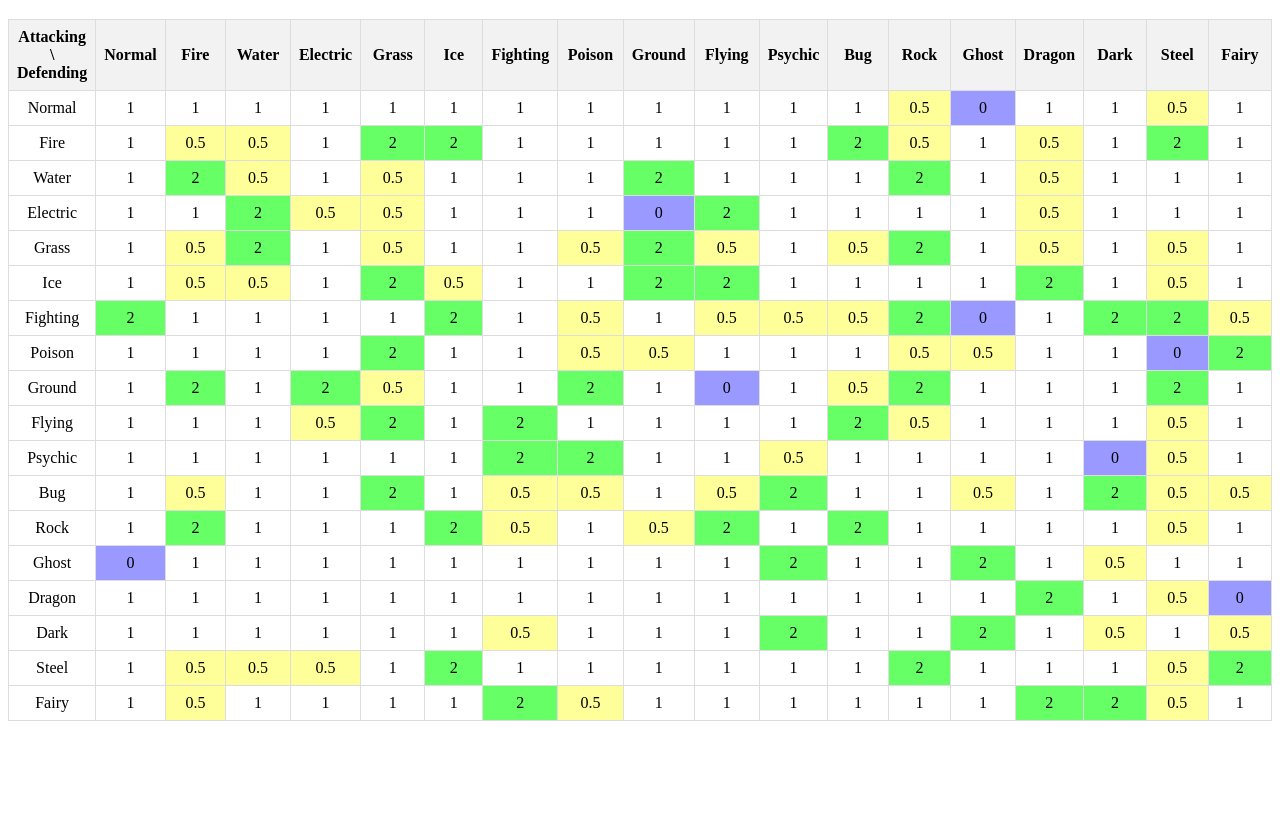
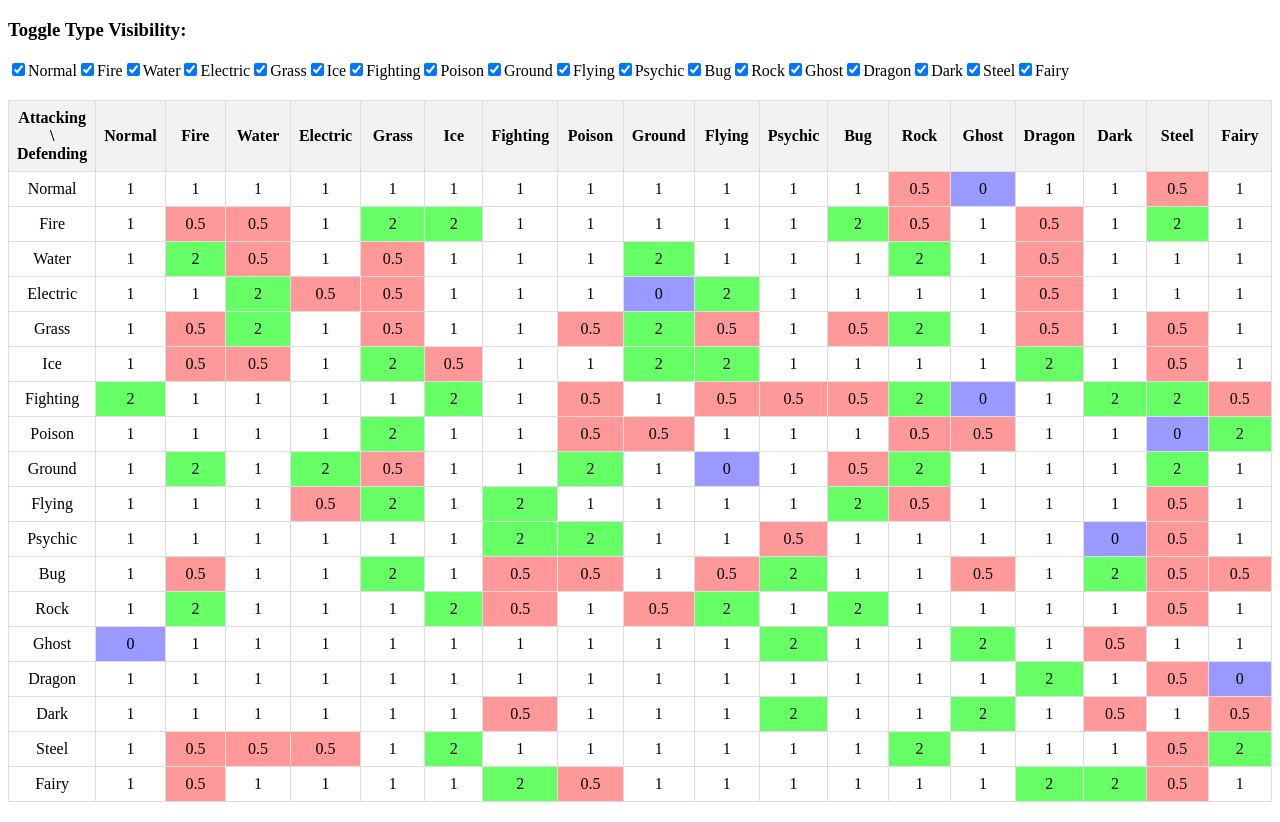
Before and after one commit to csillalukacs/csillalukacs.github.io, a plain HTML site: page pokemon.html in a window 1280 px wide. Shown: the part 61-883 px from the top of the page. Before the commit the page ends 802 px from the top, so only its background shows below. Drawn offline with Linux system fonts and the light colour scheme.

Commit message:
checkboxes to hide columns

```diff
--- a/pokemon.html
+++ b/pokemon.html
@@ -7,7 +7,6 @@
   <style>
     table {
       border-collapse: collapse;
-      width: 100%;
       margin: 20px 0;
     }
     th, td {
@@ -26,7 +25,7 @@
       background-color: #66ff66; /* Green for Super Effective */
     }
     td.not-very-effective {
-      background-color: #ffff99; /* Yellow for Not Very Effective */
+      background-color: #ff9999; /* Red for Not Very Effective */
     }
     td.immune {
       background-color: #9999ff; /* Blue for Immune */
@@ -40,7 +39,7 @@
       left: 0;
       right: 0;
       bottom: 0;
-      background-color: rgba(211, 211, 211, 0.5); /* Light gray with opacity */
+      background-color: rgba(255, 255, 0, 0.5); /* Yellow with opacity */
       display: none; /* Initially hidden */
     }
     tr.highlight td .highlight-overlay {
@@ -52,16 +51,26 @@
     tr.highlight td {
       position: relative; /* Ensure position is relative to show overlay */
     }
+    .checkbox-container {
+      margin-bottom: 10px;
+    }
   </style>
 </head>
 <body>
 
   <h1>Pokémon Type Weakness Table</h1>
 
+  <!-- Checkbox container -->
+  <div class="checkbox-container">
+    <h3>Toggle Type Visibility:</h3>
+    <div id="typeCheckboxes"></div>
+  </div>
+
   <table id="typeTable">
     <thead>
       <tr>
         <th>Attacking \ Defending</th>
+        <!-- Type columns will be generated here -->
       </tr>
     </thead>
     <tbody>
@@ -103,8 +112,24 @@
       return 1;
     }
 
+    // Populate the checkbox container and table headers
+    const checkboxContainer = document.getElementById('typeCheckboxes');
+    const theadRow = document.querySelector('#typeTable thead tr');
+
+    // Add checkboxes for toggling visibility of types
+    types.forEach(type => {
+      const label = document.createElement('label');
+      const checkbox = document.createElement('input');
+
+      checkbox.type = 'checkbox';
+      checkbox.checked = true;
+      checkbox.onchange = () => toggleVisibility(type);
+      label.appendChild(checkbox);
+      label.appendChild(document.createTextNode(type.charAt(0).toUpperCase() + type.slice(1)));
+      checkboxContainer.appendChild(label);
+    });
+
     // Populate the table headers
-    const theadRow = document.querySelector('#typeTable thead tr');
     types.forEach(type => {
       const th = document.createElement('th');
       th.textContent = type.charAt(0).toUpperCase() + type.slice(1);
@@ -133,7 +158,7 @@
         if (effectiveness === 2) {
           cell.classList.add('super-effective');
         } else if (effectiveness === 0.5) {
-          cell.classList.add('not-very-effective');
+          cell.classList.add('not-very-effective'); // Now red
         } else if (effectiveness === 0) {
           cell.classList.add('immune');
         } else {
@@ -165,6 +190,15 @@
       theadRow.children[colIndex].classList.toggle('highlight'); // Toggle header column highlight
     }
 
+    // Function to toggle visibility of rows and columns
+    function toggleVisibility(type) {
+      const colIndex = types.indexOf(type) + 1; // Find column index (1-based due to row header)
+      tbody.querySelectorAll('tr').forEach(row => {
+        row.children[colIndex].style.display = row.children[colIndex].style.display === 'none' ? '' : 'none';
+      });
+      theadRow.children[colIndex].style.display = theadRow.children[colIndex].style.display === 'none' ? '' : 'none'; // Toggle header visibility
+    }
+
   </script>
 
 </body>
```
